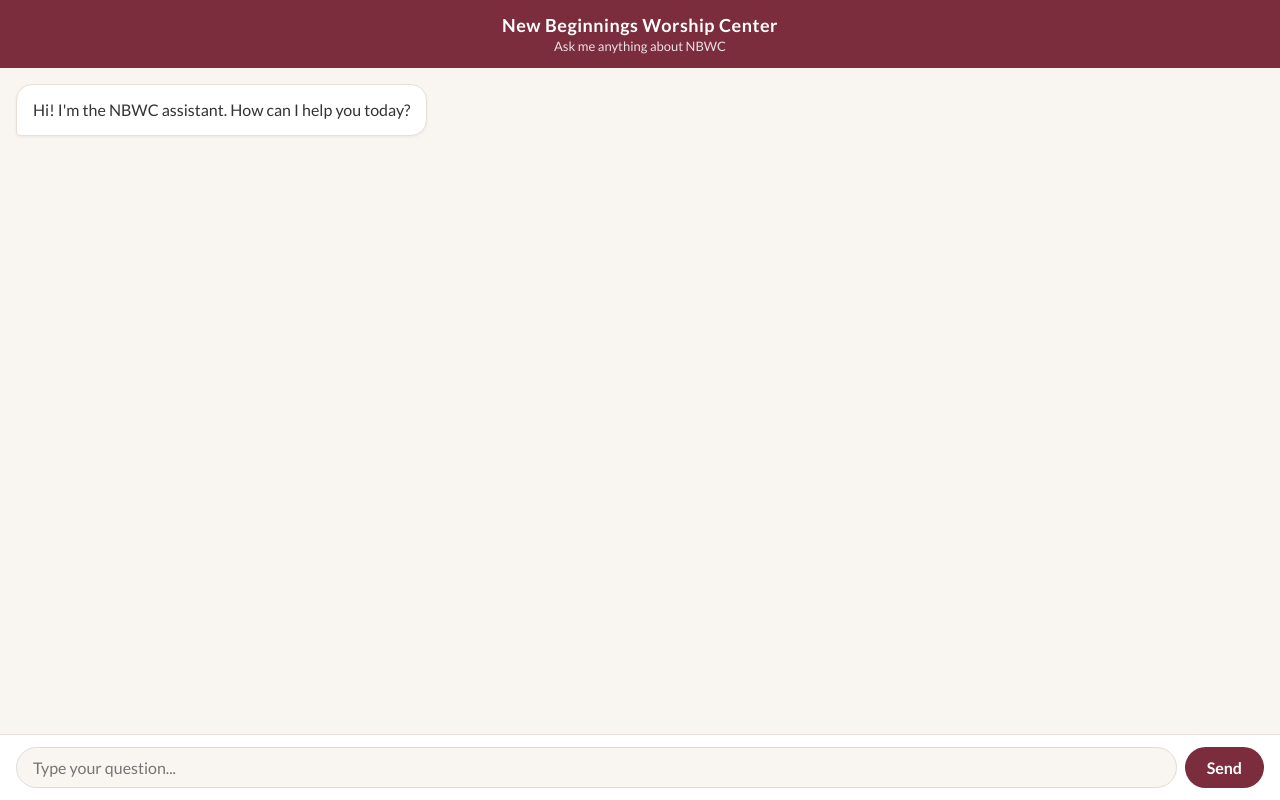
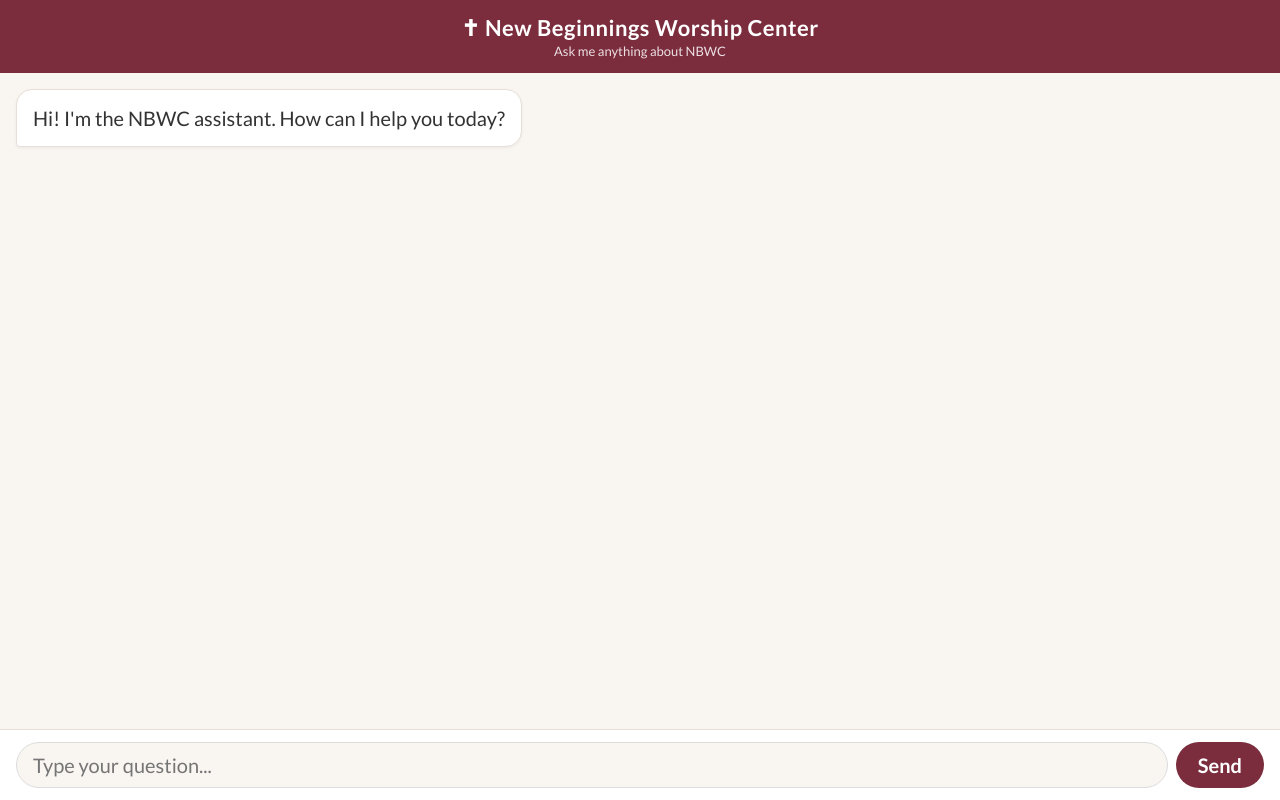
Before and after one commit to tinytechllc09-del/tinytech-chatbot, a Flask app: page /embed in a window 1280 px wide. Run offline with Flask 3, Linux system fonts and the light colour scheme.

Commit message:
Increase font size and add cross to header

```diff
--- a/templates/embed.html
+++ b/templates/embed.html
@@ -10,23 +10,23 @@
         html, body { height: 100%; overflow: hidden; font-family: 'Lato', Arial, sans-serif; background: #f9f5f0; }
         .chat-wrap { display: flex; flex-direction: column; height: 100vh; }
         .chat-header { background: #7b2d3e; color: white; padding: 14px 20px; text-align: center; }
-        .chat-header h2 { font-size: 18px; font-weight: 700; letter-spacing: 0.5px; }
+        .chat-header h2 { font-size: 22px; font-weight: 700; letter-spacing: 0.5px; }
         .chat-header p { font-size: 13px; opacity: 0.85; margin-top: 2px; }
         .chat-messages { flex: 1; overflow-y: auto; padding: 16px; display: flex; flex-direction: column; gap: 12px; background: #f9f5f0; }
-        .message { max-width: 80%; padding: 12px 16px; border-radius: 16px; font-size: 16px; line-height: 1.6; }
+        .message { max-width: 80%; padding: 12px 16px; border-radius: 16px; font-size: 20px; line-height: 1.6; }
         .bot { background: white; color: #333; align-self: flex-start; border: 1px solid #e8e0d8; border-bottom-left-radius: 4px; box-shadow: 0 1px 3px rgba(0,0,0,0.06); }
         .user { background: #7b2d3e; color: white; align-self: flex-end; border-bottom-right-radius: 4px; }
         .chat-input { display: flex; gap: 8px; padding: 12px 16px; border-top: 1px solid #e8e0d8; background: white; }
-        .chat-input input { flex: 1; padding: 10px 16px; border: 1px solid #ddd; border-radius: 24px; font-size: 16px; outline: none; font-family: 'Lato', Arial, sans-serif; background: #f9f5f0; }
+        .chat-input input { flex: 1; padding: 10px 16px; border: 1px solid #ddd; border-radius: 24px; font-size: 20px; outline: none; font-family: 'Lato', Arial, sans-serif; background: #f9f5f0; }
         .chat-input input:focus { border-color: #7b2d3e; }
-        .chat-input button { background: #7b2d3e; color: white; border: none; border-radius: 24px; padding: 10px 22px; font-size: 16px; font-weight: 700; cursor: pointer; font-family: 'Lato', Arial, sans-serif; }
+        .chat-input button { background: #7b2d3e; color: white; border: none; border-radius: 24px; padding: 10px 22px; font-size: 20px; font-weight: 700; cursor: pointer; font-family: 'Lato', Arial, sans-serif; }
         .chat-input button:hover { background: #9b3a50; }
     </style>
 </head>
 <body>
 <div class="chat-wrap">
     <div class="chat-header">
-        <h2>New Beginnings Worship Center</h2>
+        <h2>✝ New Beginnings Worship Center</h2>
         <p>Ask me anything about NBWC</p>
     </div>
     <div class="chat-messages" id="messages">
```
